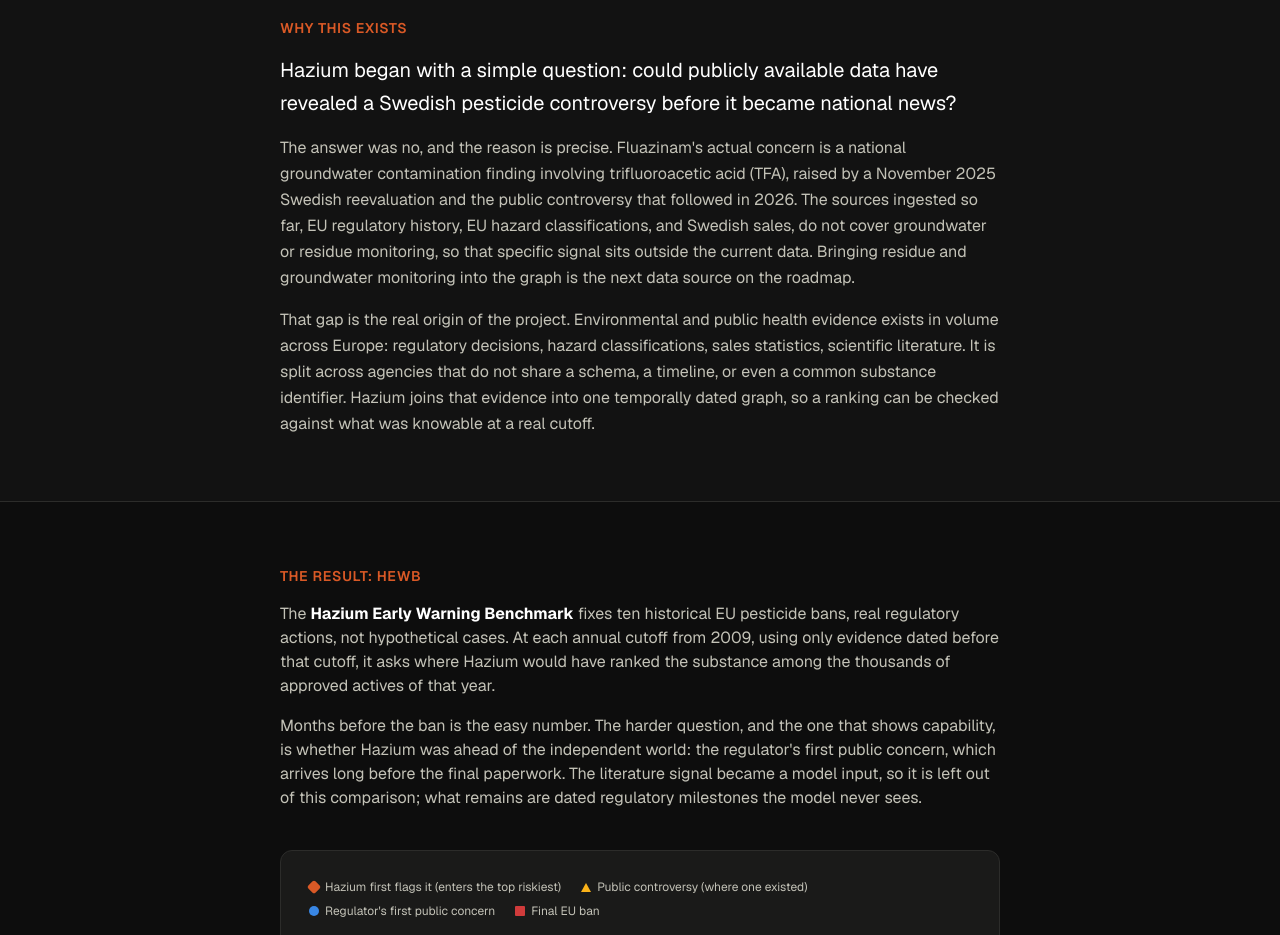
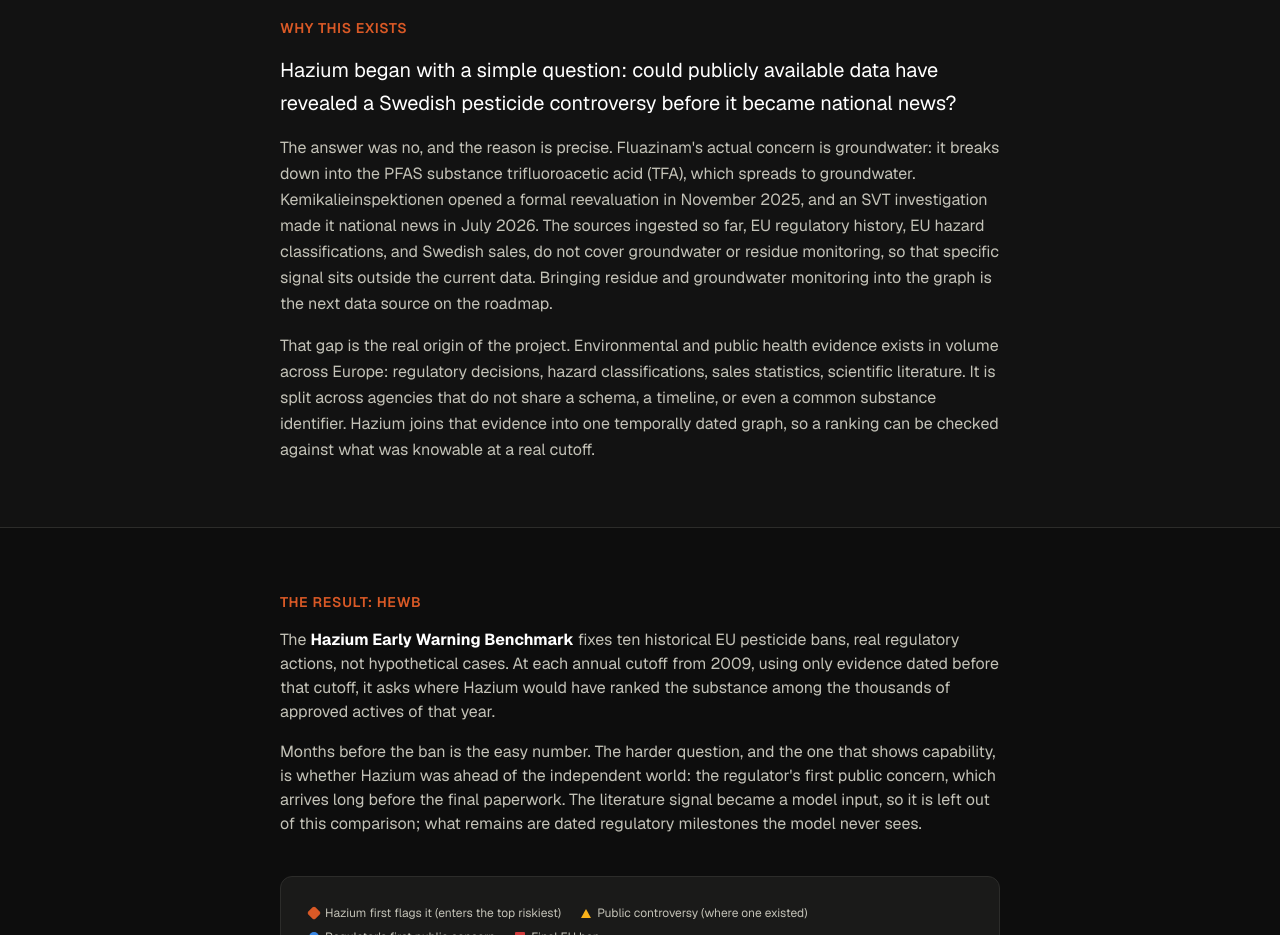
Before and after one commit to MartinBlomqvistDev/hazium, a Next.js app in the folder web/: page / in a window 1280 px wide. Shown: the part 920-1855 px from the top of the page. Built offline with nearby package versions, Linux system fonts and the light colour scheme.

Commit message:
docs: cite the KEMI reevaluation and SVT investigation for fluazinam

```diff
--- a/web/components/OriginStory.tsx
+++ b/web/components/OriginStory.tsx
@@ -12,9 +12,10 @@
         </p>
         <p className="mt-4 leading-relaxed text-text-secondary">
           The answer was no, and the reason is precise. Fluazinam&apos;s actual
-          concern is a national groundwater contamination finding involving
-          trifluoroacetic acid (TFA), raised by a November 2025 Swedish
-          reevaluation and the public controversy that followed in 2026. The
+          concern is groundwater: it breaks down into the PFAS substance
+          trifluoroacetic acid (TFA), which spreads to groundwater.
+          Kemikalieinspektionen opened a formal reevaluation in November 2025,
+          and an SVT investigation made it national news in July 2026. The
           sources ingested so far, EU regulatory
           history, EU hazard classifications, and Swedish sales, do not cover
           groundwater or residue monitoring, so that specific signal sits outside
--- a/web/data/capability.json
+++ b/web/data/capability.json
@@ -140,9 +140,10 @@
       "held_out": true,
       "hazium_flag": null,
       "markers": [
-        { "type": "ban", "date": "2025-11-20", "precision": "day", "label": "Swedish national reevaluation (outside the EU non-renewal process)", "source": "The anchor case; a Swedish national concern", "url": "https://github.com/MartinBlomqvistDev/hazium" }
+        { "type": "regulator", "date": "2025-11-20", "precision": "day", "label": "Kemikalieinspektionen opens a reevaluation of TFA-forming plant protection products (fluazinam among six; decision due by April 2028)", "source": "Kemikalieinspektionen", "url": "https://www.kemi.se/arkiv/nyhetsarkiv/nyheter/2025-11-20-vaxtskyddsmedel-som-kan-bilda-tfa-omprovas-for-att-skydda-grundvattnet" },
+        { "type": "media", "date": "2026-07-02", "precision": "day", "label": "SVT Granskning investigation: fluazinam, TFA and groundwater", "source": "SVT Nyheter, Granskning", "url": "https://www.svt.se/nyheter/granskning/forskare-larmar-hjarnstorande-vaxtgift-sprutas-pa-svensk-potatis" }
       ],
-      "note": "The original case that motivated Hazium. A November 2025 Swedish national reevaluation, outside the EU non-renewal process, raised groundwater and TFA contamination, and the wider controversy followed in 2026; the EU-regulatory, hazard, and sales sources ingested so far do not cover groundwater or residue monitoring, which is the next data source on the roadmap."
+      "note": "The original case that motivated Hazium. Kemikalieinspektionen opened a formal reevaluation on 2025-11-20 of plant protection products that break down into the PFAS substance TFA and spread to groundwater (fluazinam among six substances, 38 products, decision due by April 2028); an SVT Granskning investigation brought it to national attention in July 2026. Groundwater and residue monitoring sits outside the EU-regulatory, hazard, and sales sources ingested so far, which is the next data source on the roadmap."
     }
   ]
 }
```
Also changed, not shown: 1 other file (tests, documents, lock files or other folders).
